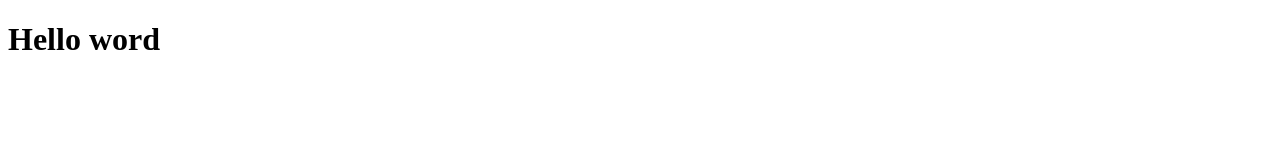
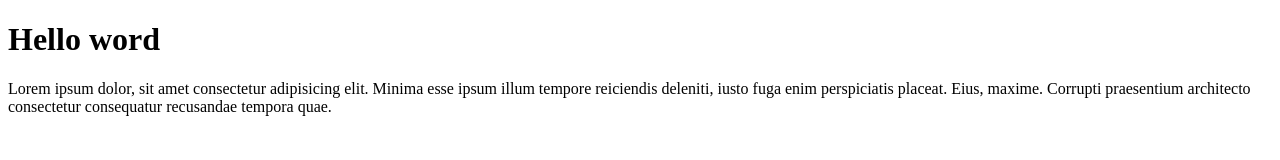
Before and after one commit to RCS15/git-test, a plain HTML site: page index.html in a window 1280 px wide. Drawn offline with Linux system fonts and the light colour scheme.

Commit message:
menambahkan paragraf

```diff
--- a/index.html
+++ b/index.html
@@ -7,5 +7,6 @@
 </head>
 <body>
     <h1>Hello word</h1>
+    <p>Lorem ipsum dolor, sit amet consectetur adipisicing elit. Minima esse ipsum illum tempore reiciendis deleniti, iusto fuga enim perspiciatis placeat. Eius, maxime. Corrupti praesentium architecto consectetur consequatur recusandae tempora quae.</p>
 </body>
 </html>
```
